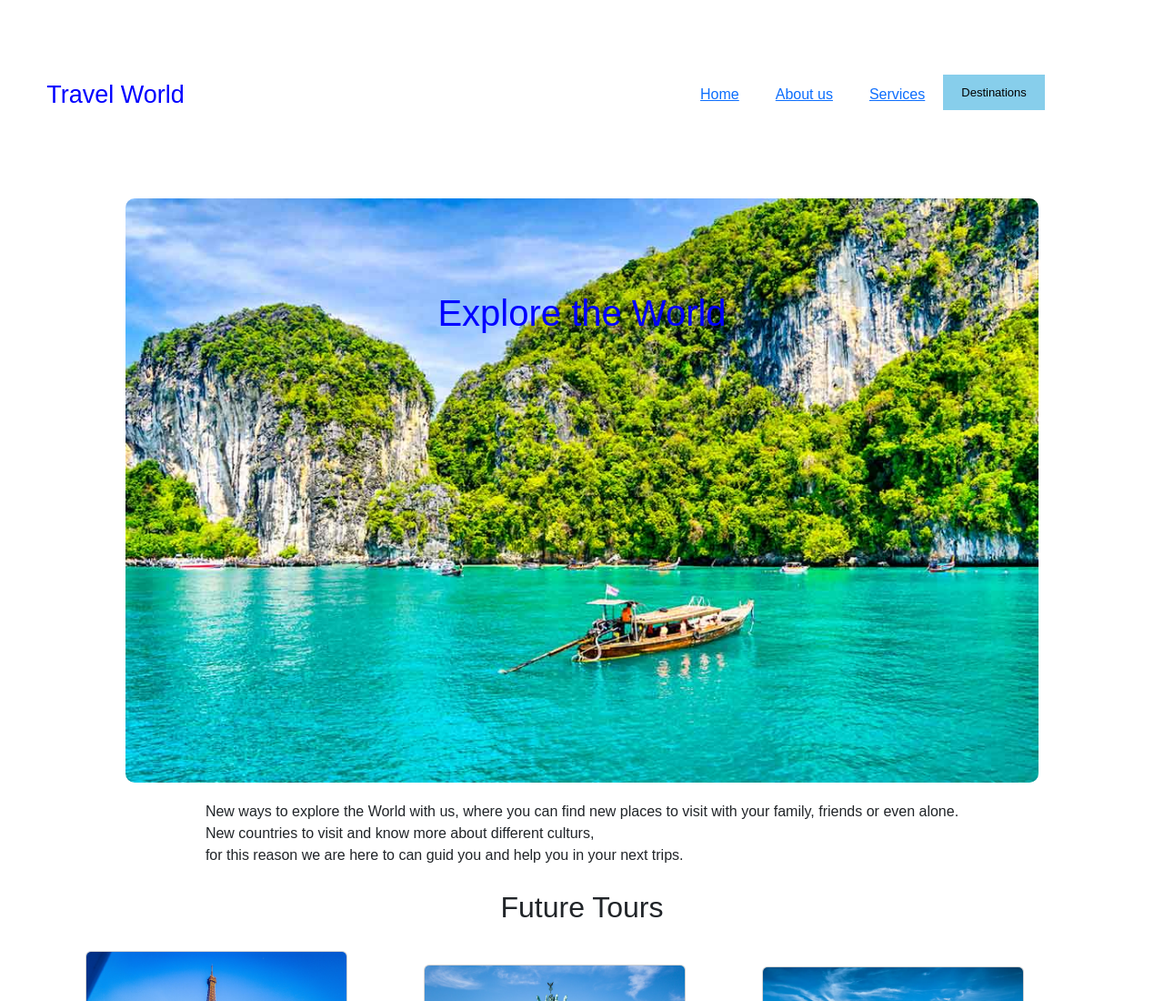
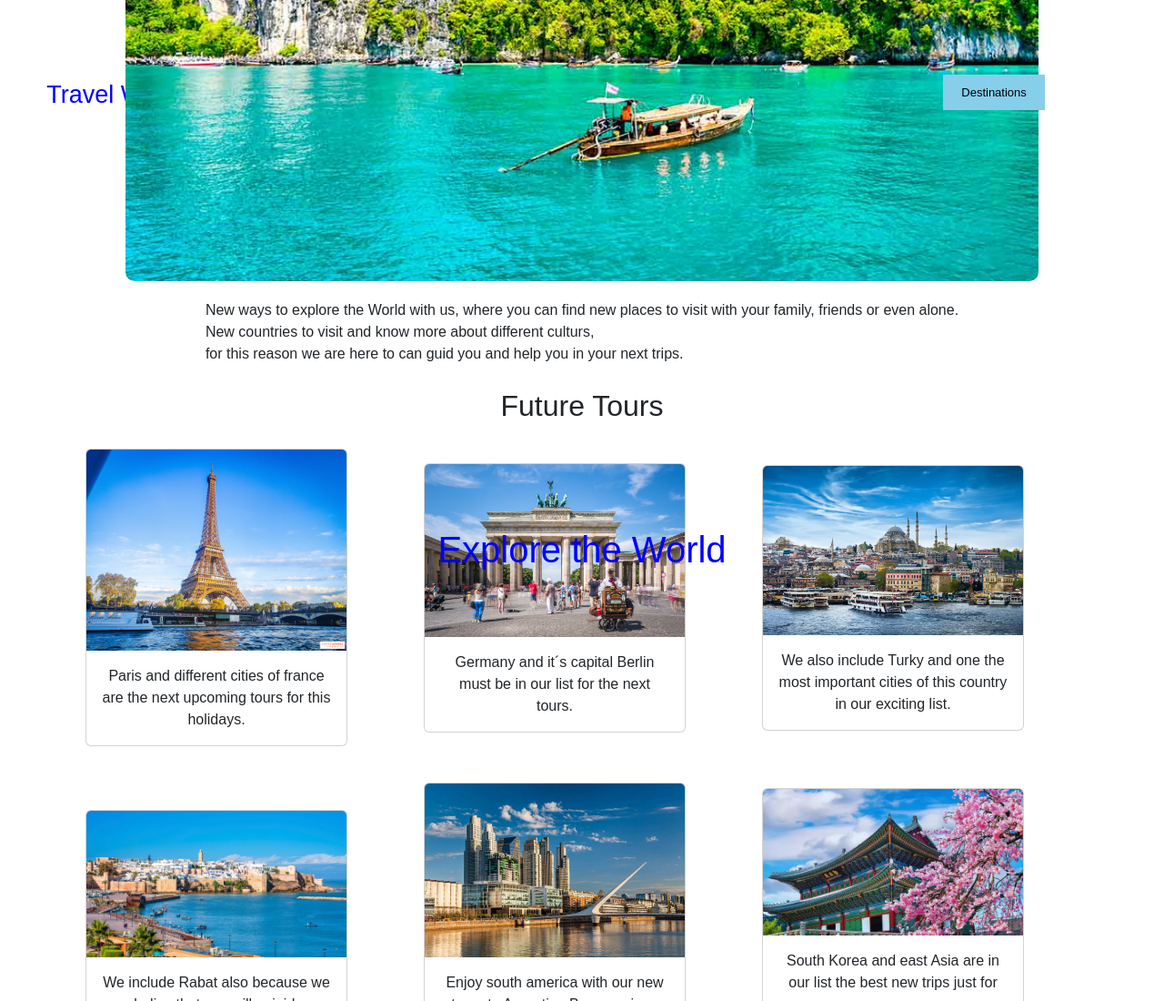
Before and after one commit to Ariotario/UX, a plain HTML site: page index.html in a window 1280 px wide. Shown: the top 1100 px of the page at 91% size. Drawn offline with nearby package versions, Linux system fonts and the light colour scheme.

Commit message:
Update style.css

```diff
--- a/style.css
+++ b/style.css
@@ -255,6 +255,7 @@ hr {
     /*text-align:center;*/
     align-items: center;
     width:100%;
+    height: 100vh;
     possition: relative;
     /*padding-top: 20px;*/
     padding: 0;
@@ -532,12 +533,12 @@ hr {
     position: absolute;
     /*margin-bottom: 40px;*/
     /*position:relative;*/
-    top: 40%;
-    left: 50%;
-    transform: translateX(-50%);
+    /*top: 40%;*/
+    /*left: 50%;*/
+    /*transform: translateX(-50%);*/
     color: var(--color-blue);
     z-index: 2;
-    margin: 0;
+    /*margin: 0;*/
     text-align: center;
 }
 
```
